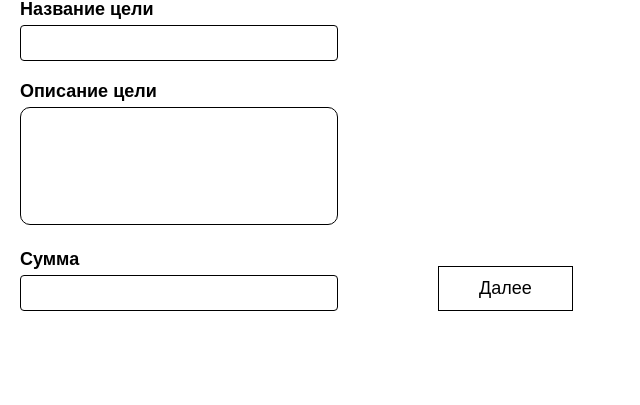
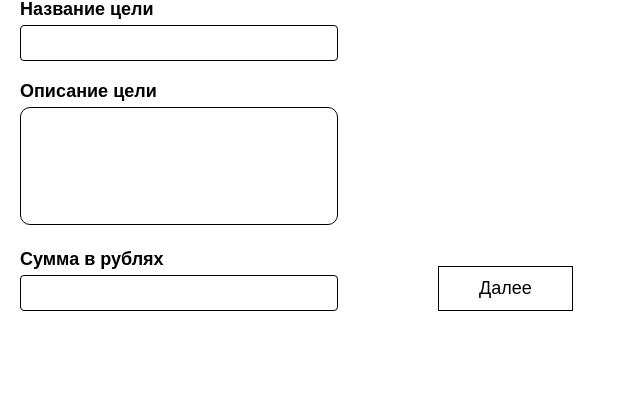
Before and after one commit to asphaltovich/Finances, a Django app: template finance/templates/finance/add_goal.html in a window 1280 px wide. Shown: the part 121-526 px from the top of the page, without its empty margins (0-640 px from the left). Run offline with Django 5.2, Linux system fonts and the light colour scheme; the template is opened without the code that fills it, so the values that code supplies are empty.

Commit message:
Небольшая правка

```diff
--- a/finance/templates/finance/add_goal.html
+++ b/finance/templates/finance/add_goal.html
@@ -23,7 +23,7 @@
         </div>
         <div class="bottom-row">
             <div class="form-group" style="margin-bottom: 0;">
-                <label>Сумма</label>
+                <label>Сумма в рублях</label>
                 <input type="number" step="0.01" name="amount" required>
             </div>
             <button type="submit" class="submit-btn">Далее</button>
```
